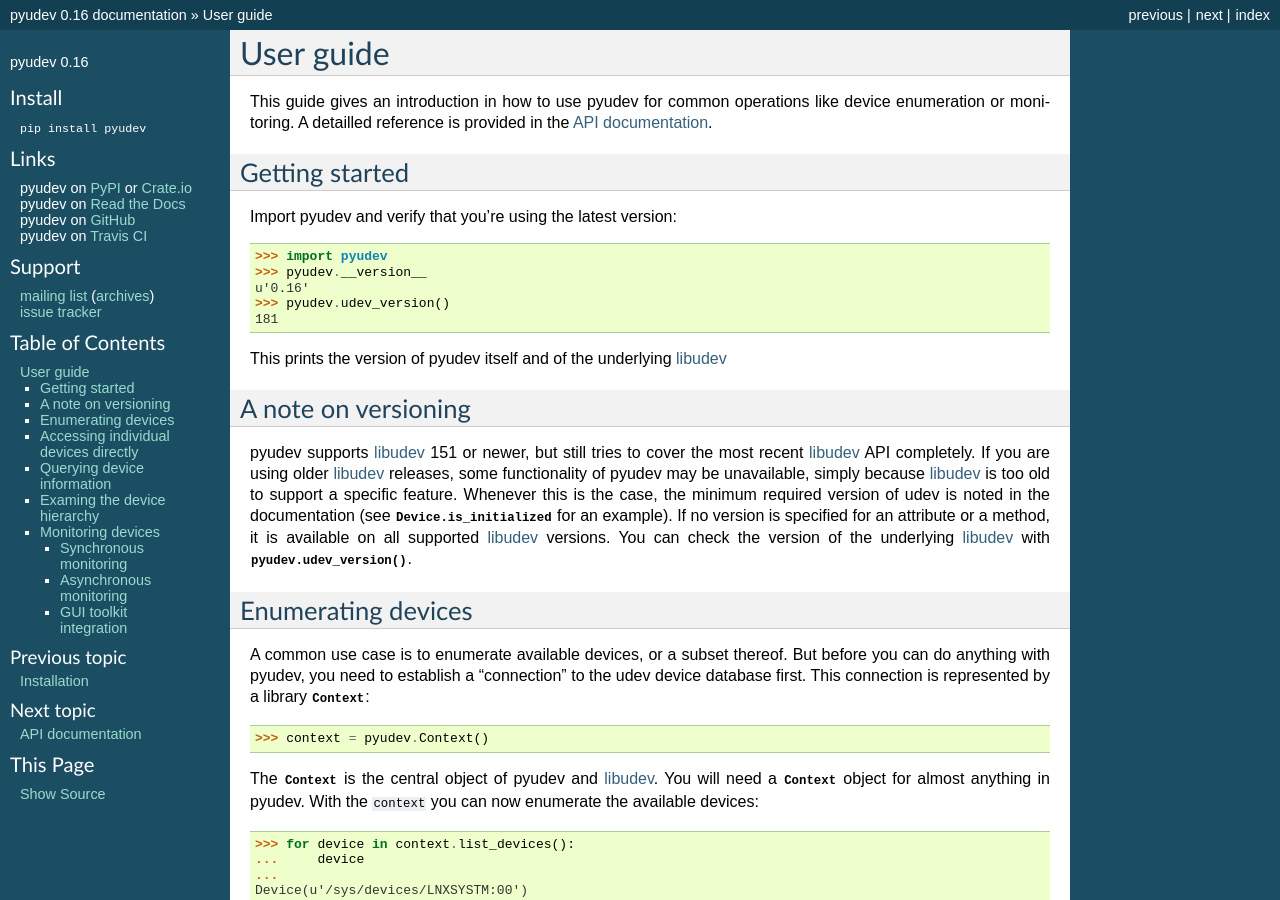
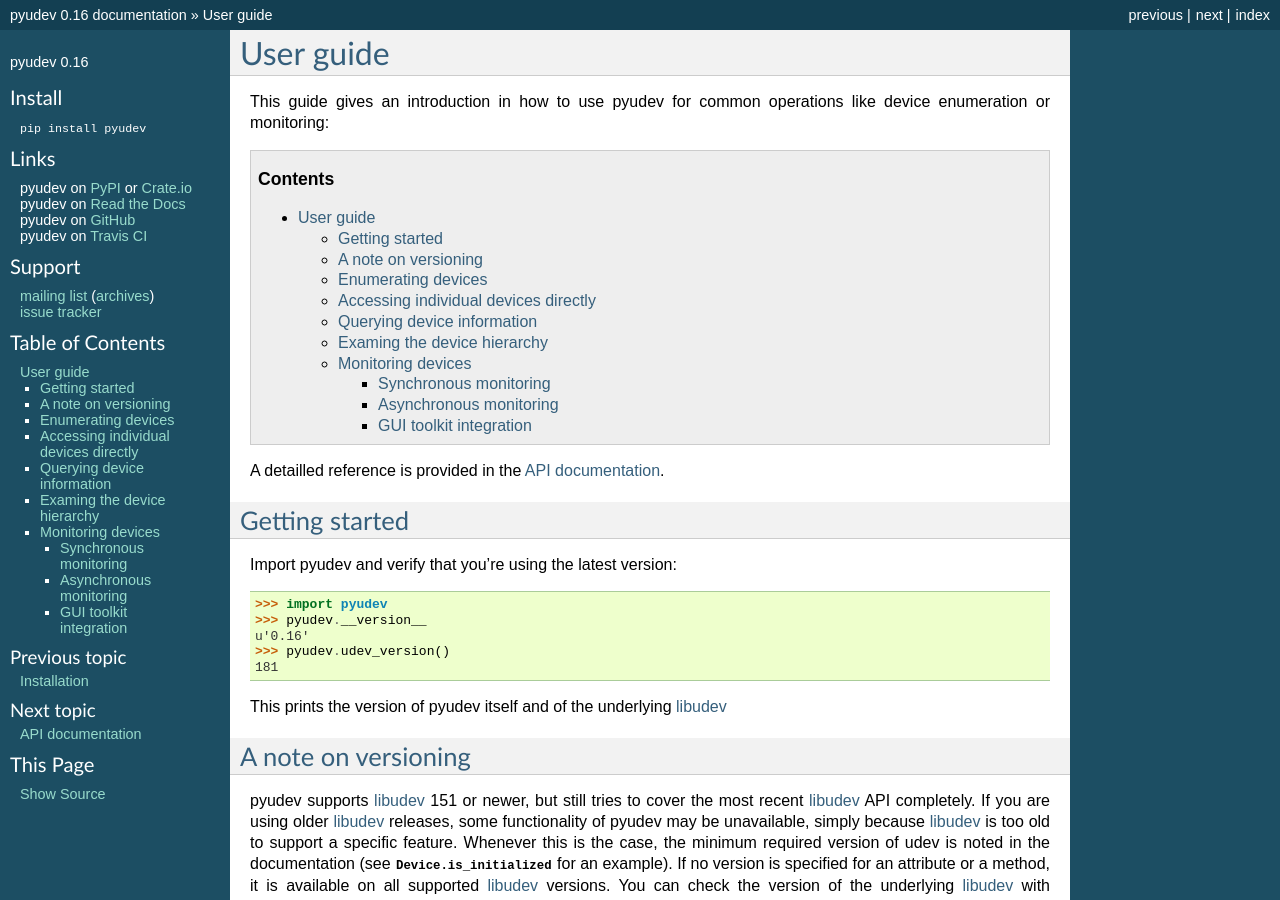
Before and after one commit to pyudev/pyudev, a Sphinx documentation site: the page built from doc/guide.rst, in a window 1280 px wide and 900 px high. Built offline with Sphinx 7.4.7, drawn with Linux system fonts in a browser that asks for light colours; pages that are not in the unit, such as notebooks, are missing from menus; some of the changed lines change nothing that is shown.

Commit message:
Add toc to user guide

```diff
--- a/doc/guide.rst
+++ b/doc/guide.rst
@@ -4,8 +4,11 @@
 .. currentmodule:: pyudev
 
 This guide gives an introduction in how to use pyudev for common operations
-like device enumeration or monitoring.  A detailled reference is provided in
-the :doc:`API documentation <api/index>`.
+like device enumeration or monitoring:
+
+.. contents::
+
+A detailled reference is provided in the :doc:`API documentation <api/index>`.
 
 
 Getting started
```
